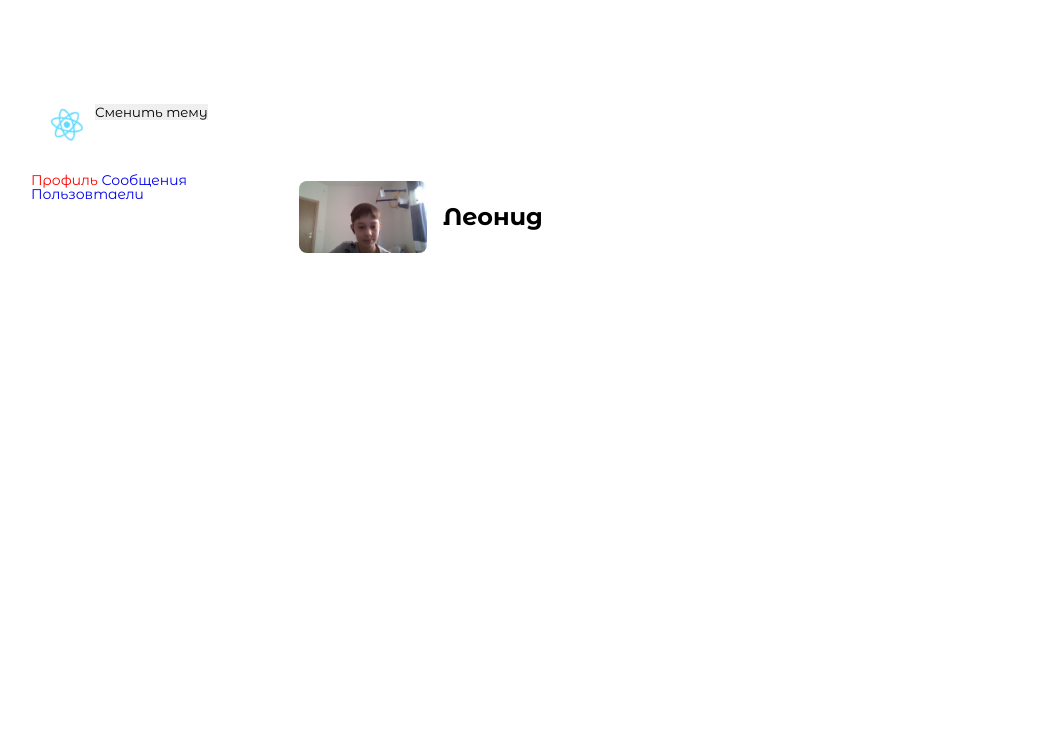
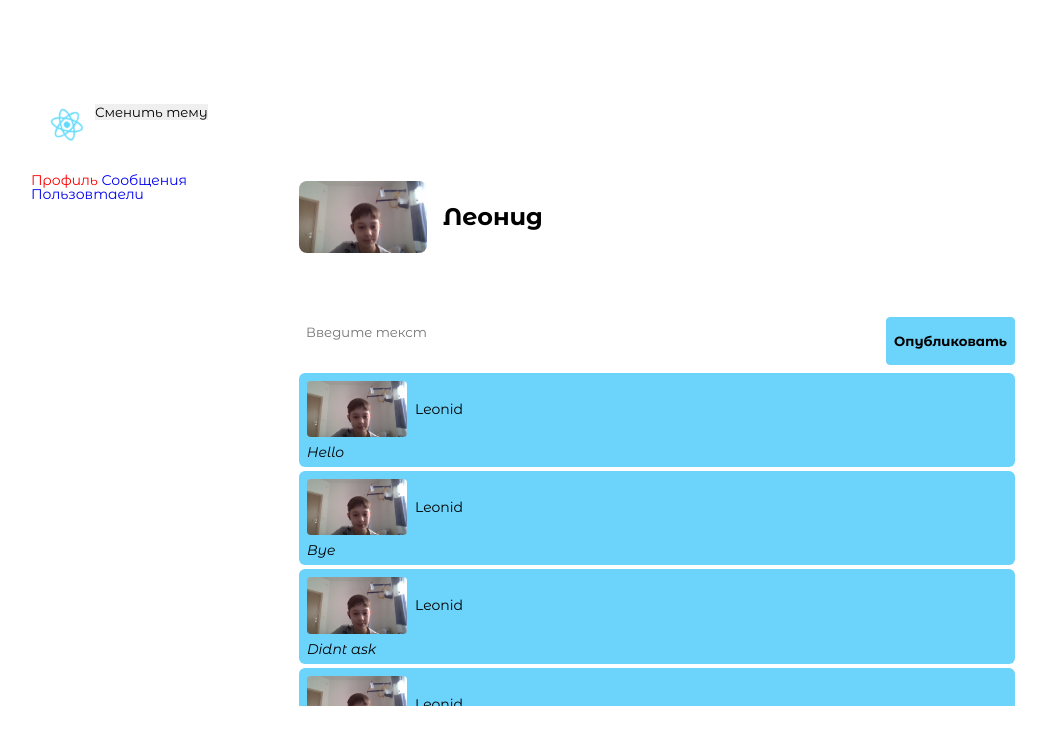
Before and after one commit to Leonid-Kosch/social-network-2, a React (Create React App) app: page /profile in a window 1280 px wide. Shown: the top 744 px of the page, without its empty margins (113-1159 px from the left). Built offline with nearby package versions, Linux system fonts and the light colour scheme.

Commit message:
issue #2

```diff
--- a/src/components/Profile/Profile.jsx
+++ b/src/components/Profile/Profile.jsx
@@ -1,7 +1,7 @@
 import React from 'react';
 import './Profile.css';
 import Photo from '../../image/me.jpg';
-import postContainer from './posts/postsContainer';
+import PostContainer from './posts/PostsContainer';
 
 function Profile () {
     return(
@@ -12,7 +12,7 @@ function Profile () {
                     Леонид
                 </h3>
             </div>
-            <postContainer />
+            <PostContainer />
         </div>
     );
 }
--- a/src/components/Profile/posts/posts.jsx
+++ b/src/components/Profile/posts/posts.jsx
@@ -2,37 +2,40 @@ import React from 'react';
 import Post from "./post/post.js";
 
 function Posts(props) {
-    console.log(props)
-    let newPostText = React.createRef(); //переменная в которую попадает инпут
+    let textarea;
     let textareaInput = () => {
-        newPostText.current.style.height = newPostText.current.scrollHeight + 'px';
+       textarea.style.height =textarea.scrollHeight + 'px';
     };
     let textareaBLur = () => {
-        newPostText.current.style.height = 48 + 'px'
+       textarea.style.height = 48 + 'px'
     };
-    let textareaFocus = () => {
-        newPostText.current.style.height = newPostText.current.scrollHeight + 'px';
+    let textareaFocus = (e) => {
+        textarea = e.target;
+        console.log(textarea);
+       textarea.style.height =textarea.scrollHeight + 'px';
     };
     let addPost = () => {
-        if (newPostText.current.value !== '') {
-            let postText = newPostText.current.value; //переменная в которую попал текст поста
+        if (textarea.value !== '') {
+            let postText =textarea.value; //переменная в которую попал текст поста
+            console.log(props.addPost)
             props.addPost(postText);
-            newPostText.current.value = '';
+            console.log('ok')
+           textarea.value = '';
         } else {
             alert('Сначала введите текст поста.');
         }
-        newPostText.current.blur();
+       textarea.blur();
     };
     let addPostKey = (e) => {
         if (e.code === 'Enter' && !e.shiftKey) {
-            if (newPostText.current.value !== '') {
-                let postText = newPostText.current.value; //переменная в которую попал текст поста
+            if (textarea.value !== '') {
+                let postText =textarea.value; //переменная в которую попал текст поста
                 props.addPost(postText);
-                newPostText.current.value = '';
+               textarea.value = '';
             } else {
                 alert('Сначала введите текст поста.');
             }
-            newPostText.current.blur();
+           textarea.blur();
         }
     }
     return (
@@ -42,7 +45,7 @@ function Posts(props) {
                     Мои посты
                 </h2>
                 <div className='posts__input'>
-                    <textarea onKeyDown={addPostKey} ref={newPostText} onInput={textareaInput} onBlur={textareaBLur} onFocus={textareaFocus} placeholder='Введите текст' type='text' />
+                    <textarea onKeyDown={addPostKey}  onInput={textareaInput} onBlur={textareaBLur} onFocus={textareaFocus} placeholder='Введите текст' type='text' />
                     <button onClick={addPost}>Опубликовать</button>
                 </div>
             </div>
--- a/src/components/Profile/posts/postsContainer.jsx
+++ b/src/components/Profile/posts/postsContainer.jsx
@@ -12,10 +12,10 @@ let mapStateToProps = (state) => {
 let mapDispatchToProps = (dispatch) => {
     return {
         addPost: (postText) => {
+            console.log(dispatch())
             dispatch(addPostActionCreater(postText))
         }
     }
 };
-const postContainer = connect(mapStateToProps, mapDispatchToProps) (Posts);
-console.log(postContainer)
-export default postContainer;
+const PostContainer = connect(mapStateToProps, mapDispatchToProps) (Posts);
+export default PostContainer;
--- a/src/state/redux-store.js
+++ b/src/state/redux-store.js
@@ -9,3 +9,4 @@ let reducersList = combineReducers(
 );
 let store = createStore(reducersList)
 export default store;
+window.store = store;
```
